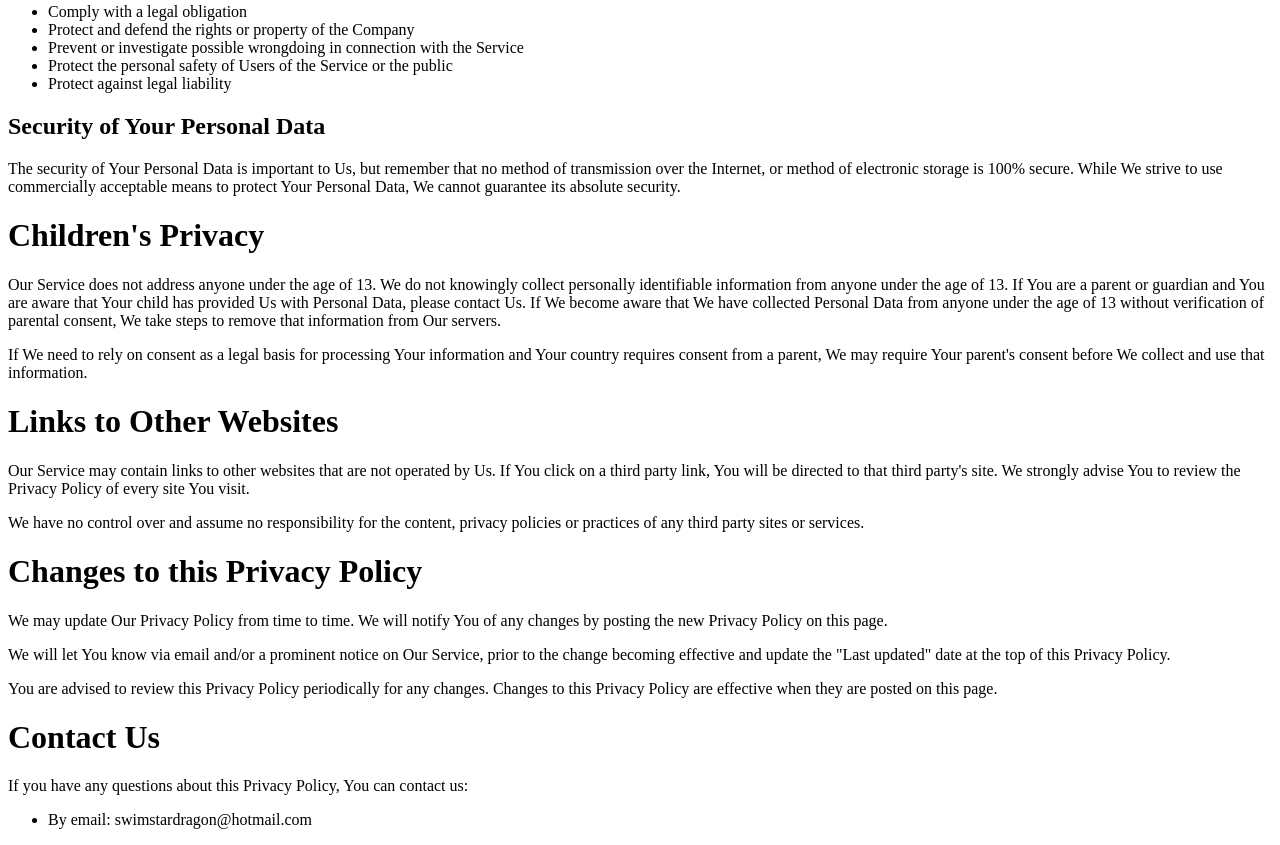
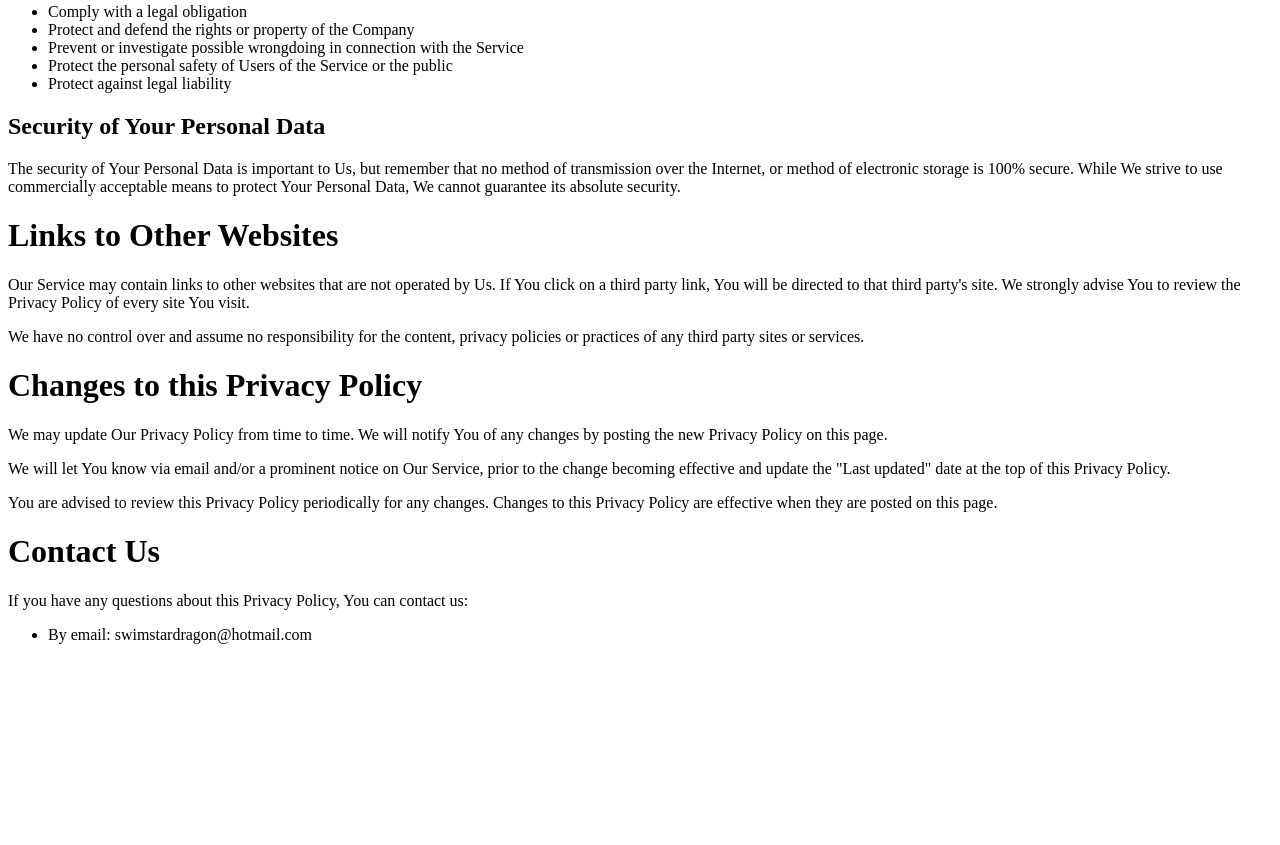
Before and after one commit to jinupark12/jinupark12.github.io, a plain HTML site: page index.html in a window 1280 px wide. Shown: the part 3103-3948 px from the top of the page. After the commit the page ends 3763 px from the top, so only its background shows below. Drawn offline with Linux system fonts and the light colour scheme.

Commit message:
Update index.html

```diff
--- a/index.html
+++ b/index.html
@@ -131,9 +131,7 @@
 </ul>
 <h2>Security of Your Personal Data</h2>
 <p>The security of Your Personal Data is important to Us, but remember that no method of transmission over the Internet, or method of electronic storage is 100% secure. While We strive to use commercially acceptable means to protect Your Personal Data, We cannot guarantee its absolute security.</p>
-<h1>Children's Privacy</h1>
-<p>Our Service does not address anyone under the age of 13. We do not knowingly collect personally identifiable information from anyone under the age of 13. If You are a parent or guardian and You are aware that Your child has provided Us with Personal Data, please contact Us. If We become aware that We have collected Personal Data from anyone under the age of 13 without verification of parental consent, We take steps to remove that information from Our servers.</p>
-<p>If We need to rely on consent as a legal basis for processing Your information and Your country requires consent from a parent, We may require Your parent's consent before We collect and use that information.</p>
+
 <h1>Links to Other Websites</h1>
 <p>Our Service may contain links to other websites that are not operated by Us. If You click on a third party link, You will be directed to that third party's site. We strongly advise You to review the Privacy Policy of every site You visit.</p>
 <p>We have no control over and assume no responsibility for the content, privacy policies or practices of any third party sites or services.</p>
```
